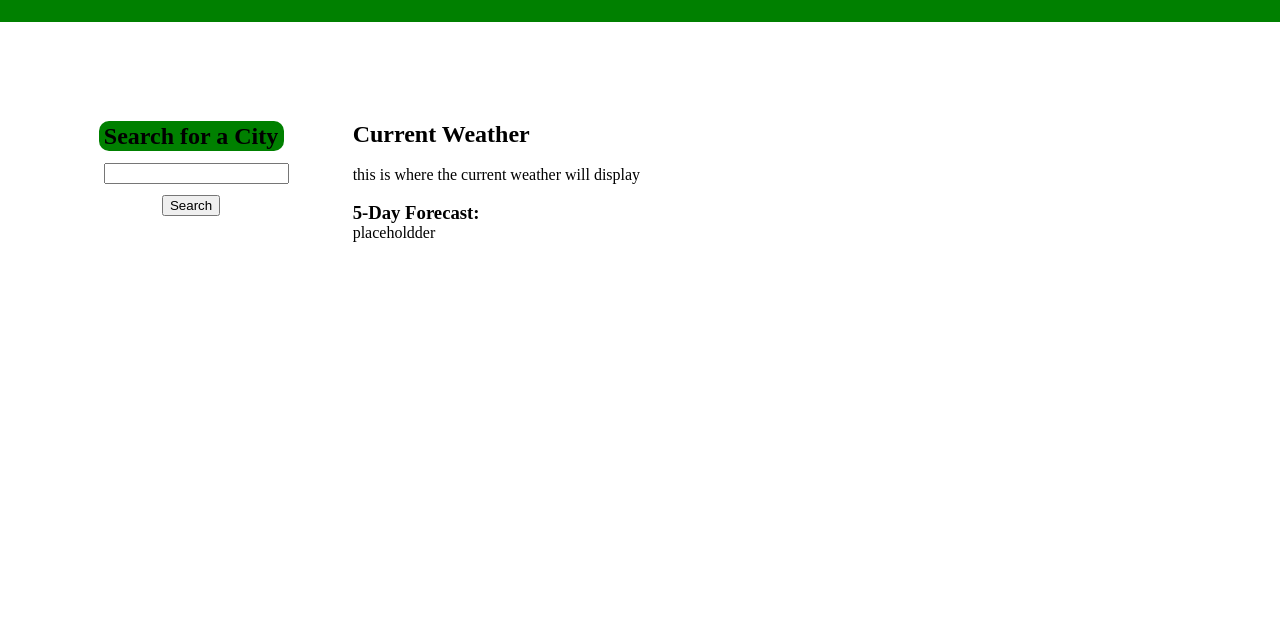
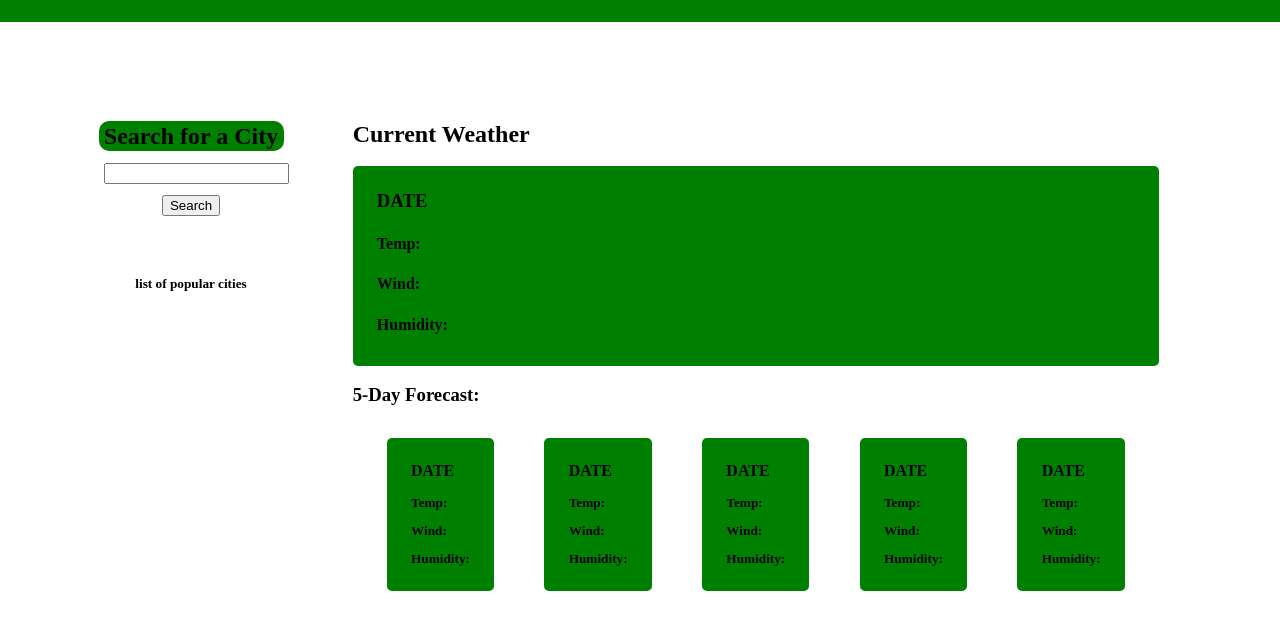
Before and after one commit to samanthashleyrose/Weather-Dashboard, a plain HTML site: page index.html in a window 1280 px wide. Shown: the part 66-696 px from the top of the page. Drawn offline with Linux system fonts and the light colour scheme.

Commit message:
Continued work on weather containers in CSS/HTML

```diff
--- a/assets/css/style.css
+++ b/assets/css/style.css
@@ -22,7 +22,6 @@ main {
     flex-direction: column;
     flex-wrap: wrap;
     text-align: center;
-
 }
 
 .flex-row {
@@ -50,9 +49,15 @@ button {
     margin: 3%;
 }
 
+.city-list {
+    text-align: center;
+    padding: 0%;
+}
+
 /* CURRENT WEATHER DISPLAY */
 .weather-container {
     margin: 3%;
+    width: 70%
 }
 
 #current-weather {
@@ -61,7 +66,71 @@ button {
     margin-right:100%;
 }
 
-#forecast-container {
+.current-weather-container {
     width: 100%;
     text-align: left;
 }
+
+.current-weather-card-container {
+    width: 100%;
+    display: block;
+    flex-direction: row;
+    flex-wrap: wrap;
+}
+
+.current-weather-card {
+    background-color: green;
+    border-radius: 5px;
+    padding: 3%;
+    text-align: left;
+}
+
+#date {
+    margin-bottom: 2%;
+}
+#temp,
+#wind,
+#humidity {
+    margin-bottom: 1%;
+    margin-top: 3%;
+}
+
+/* FORECAST DISPLAY */
+.forecast-container {
+    width: 100%;
+    text-align: left;
+}
+
+.forecast-card {
+    background-color: green;
+    border-radius: 5px;
+    padding: 3%;
+    text-align: left;
+}
+
+.forecast-card-container {
+    width: 100%;
+    display: flex;
+    flex-direction: row;
+    flex-wrap: wrap;
+    justify-content: space-evenly;
+}
+
+h3 {
+    margin-bottom: 2%;
+}
+
+h4 {
+    margin-bottom: 25%;
+}
+h5 {
+    margin-top: 20%;
+}
+
+#day1,
+#day2,
+#day3,
+#day4,
+#day5 {
+    margin: 2%;
+}
--- a/index.html
+++ b/index.html
@@ -23,21 +23,63 @@
                 <br>
                 <button id="search-btn">Search</button>
                 </form>
+                <br>
+                <ul class="city-list">
+                    <h5>list of popular cities</h5>
+                </ul>
             </div>
         </section>
         <!-- WEATHER DASHBOARD -->
         <section class="weather-container">
             <!-- CURRENT WEATHER DISPLAY -->
-            <div class="flex-column " id="current-weather">
+            <div class="current-weather-container" id="current-weather">
                 <h2>Current Weather</h2>
                 <br>
-                <p>this is where the current weather will display</p>
+                <div class="current-weather-card-container">
+                    <div class="current-weather-card" id="weather-today">
+                        <h3 id="date">DATE</h3>
+                        <h4 id="temp">Temp:</h5>
+                        <h4 id="wind">Wind:</h5>
+                        <h4 id="humidity">Humidity: </h5>
+                    </div>
+                </div>
             </div>
             <br>
-            <!-- FORECASE DISPLAY -->
-            <div class="flex-column" id="forecast-container">
+            <!-- FORECAST DISPLAY -->
+            <div class="forecast-container">
                 <h3>5-Day Forecast:</h3>
-                <p id="forecast">placeholdder</p>
+                <div class="forecast-card-container">
+                    <div class="forecast-card" id="day1">
+                        <h4>DATE</h4>
+                        <h5>Temp:</h5>
+                        <h5>Wind:</h5>
+                        <h5>Humidity: </h5>
+                    </div>
+                    <div class="forecast-card" id="day2">
+                        <h4>DATE</h4>
+                        <h5>Temp:</h5>
+                        <h5>Wind:</h5>
+                        <h5>Humidity: </h5>
+                    </div>
+                    <div class="forecast-card" id="day3">
+                        <h4>DATE</h4>
+                        <h5>Temp:</h5>
+                        <h5>Wind:</h5>
+                        <h5>Humidity: </h5>
+                    </div>
+                    <div class="forecast-card" id="day4">
+                        <h4>DATE</h4>
+                        <h5>Temp:</h5>
+                        <h5>Wind:</h5>
+                        <h5>Humidity: </h5>
+                    </div>
+                    <div class="forecast-card" id="day5">
+                        <h4>DATE</h4>
+                        <h5>Temp:</h5>
+                        <h5>Wind:</h5>
+                        <h5>Humidity: </h5>
+                    </div>
+                </div>
             </div>
         </section>
     </main>
```
